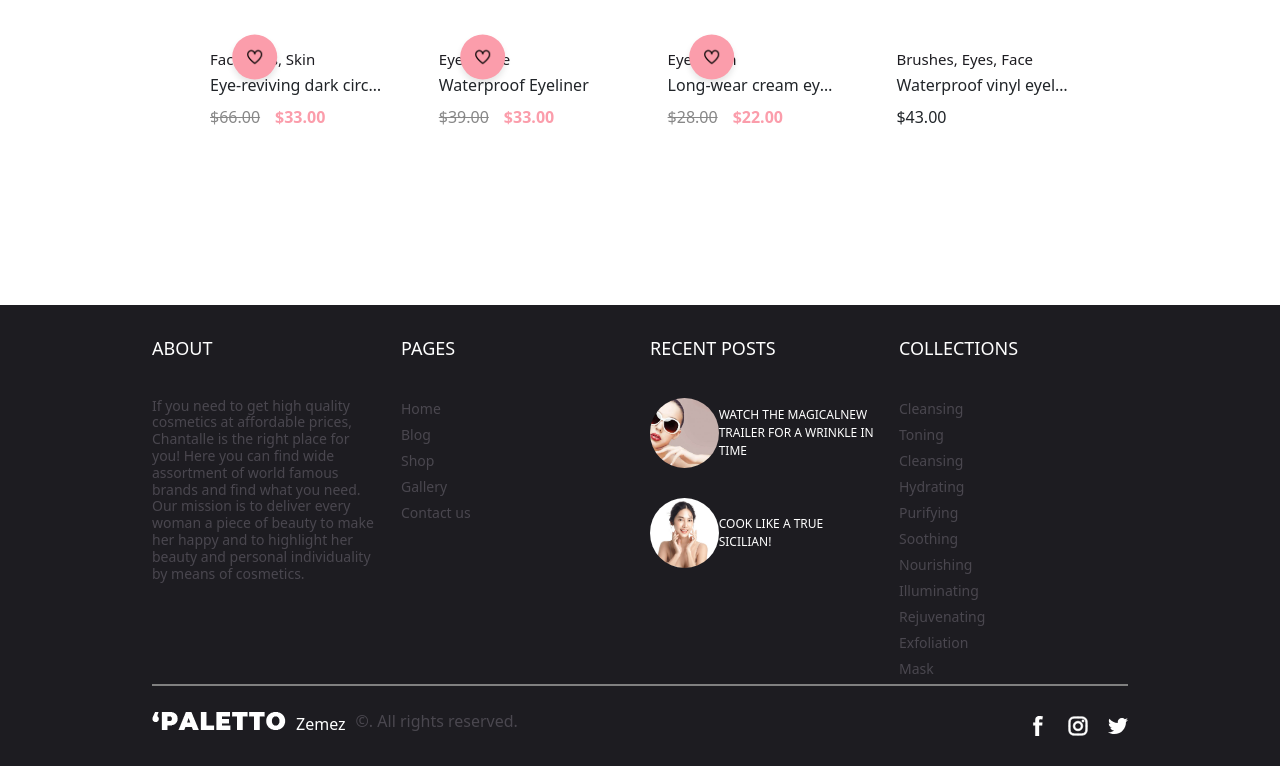
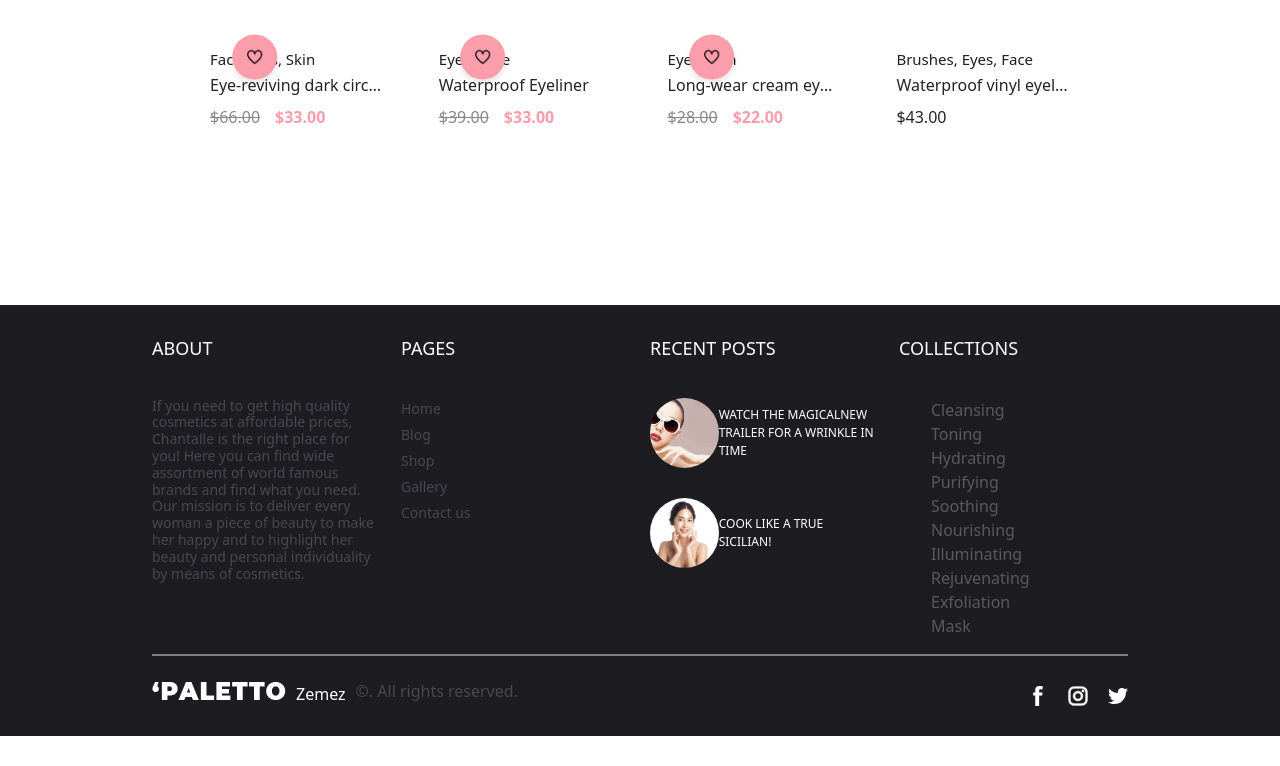
Before and after one commit to vutuankien/Do_an_co_so_phenikaa, a React (Vite) app in the folder frontend/: page /product/1 in a window 1280 px wide. Shown: the part 1626-2392 px from the top of the page. After the commit the page ends 2362 px from the top, so only its background shows below. Built offline with nearby package versions, Linux system fonts and the light colour scheme; no server answers; data requests are answered from the project's data file; sample sign-in values are in the browser's storage.

Commit message:
Enhance UI/UX for better user experience

```diff
--- a/frontend/package.json
+++ b/frontend/package.json
@@ -11,11 +11,11 @@
     "clean": "rimraf node_modules dist"
   },
   "dependencies": {
-    "prop-types": "^15.8.1",
     "axios": "^1.7.9",
     "bootstrap": "^5.3.3",
     "firebase": "^11.3.1",
     "framer-motion": "^12.4.2",
+    "prop-types": "^15.8.1",
     "react": "^18.3.1",
     "react-bootstrap": "^2.10.9",
     "react-dom": "^18.3.1",
@@ -38,6 +38,6 @@
     "postcss": "^8.4.49",
     "rimraf": "^6.0.1",
     "tailwindcss": "^3.4.17",
-    "vite": "^6.0.7"
+    "vite": "^6.1.0"
   }
 }
--- a/frontend/src/components/Footer.css
+++ b/frontend/src/components/Footer.css
@@ -97,6 +97,16 @@ a {
   flex-direction: column;
 }
 
+.collection ul li a {
+  text-decoration: none;
+  color: #5d5959;
+  transition: color 0.3s ease;
+}
+
+.collection ul li a:hover {
+  color: #fb9dab;
+}
+
 .footer-bottom {
   display: flex;
   justify-content: center;
--- a/frontend/src/components/Footer.jsx
+++ b/frontend/src/components/Footer.jsx
@@ -1,5 +1,5 @@
 //import React from 'react'
-import { NavLink } from "react-router-dom";
+import { Link, NavLink } from "react-router-dom";
 import { assets } from "./../assets/assets";
 import "./Footer.css";
 
@@ -84,39 +84,58 @@ const Footer = () => {
         </div>
         <div className="collection">
           <p className="footer-content-title">COLLECTIONS</p>
-          <a href="#" className="turn-page">
+          <ul>
+            <li>
+              <Link to="/shop" state={{ category: "Brushes" }}>
                 Cleansing
-          </a>
-          <a href="#" className="turn-page">
+              </Link>
+            </li>
+            <li>
+              <Link to="/shop" state={{ category: "Eyes" }}>
                 Toning
-          </a>
-          <a href="#" className="turn-page">
-            Cleansing
-          </a>
-          <a href="#" className="turn-page">
+              </Link>
+            </li>
+            <li>
+              <Link to="/shop" state={{ category: "Lips" }}>
                 Hydrating
-          </a>
-          <a href="#" className="turn-page">
+              </Link>
+            </li>
+            <li>
+              <Link to="/shop" state={{ category: "Skin" }}>
                 Purifying
-          </a>
-          <a href="#" className="turn-page">
+              </Link>
+            </li>
+            <li>
+              <Link to="/shop" state={{ category: "Brushes" }}>
                 Soothing
-          </a>
-          <a href="#" className="turn-page">
+              </Link>
+            </li>
+            <li>
+              <Link to="/shop" state={{ category: "Eyes" }}>
                 Nourishing
-          </a>
-          <a href="#" className="turn-page">
+              </Link>
+            </li>
+            <li>
+              <Link to="/shop" state={{ category: "Lips" }}>
                 Illuminating
-          </a>
-          <a href="#" className="turn-page">
+              </Link>
+            </li>
+            <li>
+              <Link to="/shop" state={{ category: "Skin" }}>
                 Rejuvenating
-          </a>
-          <a href="#" className="turn-page">
+              </Link>
+            </li>
+            <li>
+              <Link to="/shop" state={{ category: "Brushes" }}>
                 Exfoliation
-          </a>
-          <a href="#" className="turn-page">
+              </Link>
+            </li>
+            <li>
+              <Link to="/shop" state={{ category: "Face" }}>
                 Mask
-          </a>
+              </Link>
+            </li>
+          </ul>
         </div>
       </div>
       <div className="footer-bottom">
--- a/frontend/src/components/Navbar.jsx
+++ b/frontend/src/components/Navbar.jsx
@@ -35,53 +35,176 @@ const Navbar = ({ onLogout }) => {
                   <div className="face">
                     <p className="droopdown-home-title">FACE MAKEUP</p>
                     <ul>
-                      <li>Cleansing</li>
-                      <li>Toning</li>
-                      <li>Cleansing</li>
-                      <li>Hydrating</li>
-                      <li>Purifying</li>
-                      <li>Soothing</li>
-                      <li>Nourishing</li>
-                      <li>Illuminating</li>
-                      <li>Rejuvenating</li>
-                      <li>Exfoliation</li>
-                      <li>Mask</li>
+                      <li>
+                        <Link to="/shop" state={{ category: "Brushes" }}>
+                          Cleansing
+                        </Link>
+                      </li>
+                      <li>
+                        <Link to="/shop" state={{ category: "Eyes" }}>
+                          Toning
+                        </Link>
+                      </li>
+                      <li>
+                        <Link to="/shop" state={{ category: "Lips" }}>
+                          Hydrating
+                        </Link>
+                      </li>
+                      <li>
+                        <Link to="/shop" state={{ category: "Skin" }}>
+                          Purifying
+                        </Link>
+                      </li>
+                      <li>
+                        <Link to="/shop" state={{ category: "Brushes" }}>
+                          Soothing
+                        </Link>
+                      </li>
+                      <li>
+                        <Link to="/shop" state={{ category: "Eyes" }}>
+                          Nourishing
+                        </Link>
+                      </li>
+                      <li>
+                        <Link to="/shop" state={{ category: "Lips" }}>
+                          Illuminating
+                        </Link>
+                      </li>
+                      <li>
+                        <Link to="/shop" state={{ category: "Skin" }}>
+                          Rejuvenating
+                        </Link>
+                      </li>
+                      <li>
+                        <Link to="/shop" state={{ category: "Brushes" }}>
+                          Exfoliation
+                        </Link>
+                      </li>
+                      <li>
+                        <Link to="/shop" state={{ category: "Face" }}>
+                          Mask
+                        </Link>
+                      </li>
                     </ul>
                   </div>
                   <div className="eye">
                     <p className="droopdown-home-title">EYE MAKEUP</p>
                     <ul>
-                      <li>Eyebrows</li>
-                      <li>Base</li>
-                      <li>Eye shadows</li>
-                      <li>Eyeliner pencils</li>
-                      <li>Eyeliners</li>
-                      <li>Mascaras</li>
-                      <li>False eyelashes</li>
-                      <li>Eyelash extensions</li>
-                      <li>Palettes</li>
-                      <li>Eyeliners</li>
+                      <li>
+                        <Link to="/shop" state={{ category: "Brushes" }}>
+                          Eyebrows
+                        </Link>
+                      </li>
+                      <li>
+                        <Link to="/shop" state={{ category: "Eyes" }}>
+                          Base
+                        </Link>
+                      </li>
+                      <li>
+                        <Link to="/shop" state={{ category: "Lips" }}>
+                          Eye shadows
+                        </Link>
+                      </li>
+                      <li>
+                        <Link to="/shop" state={{ category: "Skin" }}>
+                          Eyeliner pencils
+                        </Link>
+                      </li>
+                      <li>
+                        <Link to="/shop" state={{ category: "Brushes" }}>
+                          Eyeliners
+                        </Link>
+                      </li>
+                      <li>
+                        <Link to="/shop" state={{ category: "Eyes" }}>
+                          Mascaras
+                        </Link>
+                      </li>
+                      <li>
+                        <Link to="/shop" state={{ category: "Lips" }}>
+                          False eyelashes
+                        </Link>
+                      </li>
+                      <li>
+                        <Link to="/shop" state={{ category: "Skin" }}>
+                          Eyelash extensions
+                        </Link>
+                      </li>
+                      <li>
+                        <Link to="/shop" state={{ category: "Brushes" }}>
+                          Palettes
+                        </Link>
+                      </li>
+                      <li>
+                        <Link to="/shop" state={{ category: "Face" }}>
+                          Eyeliner
+                        </Link>
+                      </li>
                     </ul>
                   </div>
                   <div className="lip">
                     <p className="droopdown-home-title">LIP MAKEUP</p>
                     <ul>
-                      <li>Lip liners</li>
-                      <li>Lipsticks</li>
-                      <li>Lip gloss</li>
+                      <li>
+                        <Link to="/shop" state={{ category: "Lips" }}>
+                          Lip liners
+                        </Link>
+                      </li>
+                      <li>
+                        <Link to="/shop" state={{ category: "Lips" }}>
+                          Lipsticks
+                        </Link>
+                      </li>
+                      <li>
+                        <Link to="/shop" state={{ category: "Lips" }}>
+                          Lip gloss
+                        </Link>
+                      </li>
                     </ul>
                   </div>
                   <div className="accessories">
                     <p className="droopdown-home-title">ACCESSORIES </p>
                     <ul>
-                      <li>Brushes</li>
-                      <li>Sponges and powder puffs</li>
-                      <li>Tweezers</li>
-                      <li>Pencil sharpeners</li>
-                      <li>Scissors</li>
-                      <li>Comedo extractor</li>
-                      <li>Make-up bags</li>
-                      <li>Mirrors</li>
+                      <li>
+                        <Link to="/shop" state={{ category: "Brushes" }}>
+                          Brushes
+                        </Link>
+                      </li>
+                      <li>
+                        <Link to="/shop" state={{ category: "Eyes" }}>
+                          Sponges and powder puffs
+                        </Link>
+                      </li>
+                      <li>
+                        <Link to="/shop" state={{ category: "Lips" }}>
+                          Tweezers
+                        </Link>
+                      </li>
+                      <li>
+                        <Link to="/shop" state={{ category: "Skin" }}>
+                          Pecil sharpeners
+                        </Link>
+                      </li>
+                      <li>
+                        <Link to="/shop" state={{ category: "Brushes" }}>
+                          Scissors
+                        </Link>
+                      </li>
+                      <li>
+                        <Link to="/shop" state={{ category: "Eyes" }}>
+                          Comedo extrator
+                        </Link>
+                      </li>
+                      <li>
+                        <Link to="/shop" state={{ category: "Lips" }}>
+                          Make-up bags
+                        </Link>
+                      </li>
+                      <li>
+                        <Link to="/shop" state={{ category: "Skin" }}>
+                          Mirrors
+                        </Link>
+                      </li>
                     </ul>
                   </div>
                 </div>
--- a/frontend/src/pages/Shop.jsx
+++ b/frontend/src/pages/Shop.jsx
@@ -3,6 +3,7 @@ import Sidebar from "../components/Sidebar";
 import ProductList from "../components/ProductList";
 import { useState, useEffect } from "react";
 import "./Shop.css";
+import { useLocation } from "react-router-dom"; // import useLocation
 
 const Shop = () => {
   const [sortOption, setSortOption] = useState("default");
@@ -15,12 +16,25 @@ const Shop = () => {
     price: 98,
   });
 
+  const location = useLocation(); // sử dụng useLocation để lấy location
+  const { category } = location.state || {}; // lấy category từ state, nếu có
+
   useEffect(() => {
     const savedFilters = JSON.parse(localStorage.getItem("activeFilters"));
     if (savedFilters) {
       setActiveFilters(savedFilters);
     }
   }, []);
+
+  useEffect(() => {
+    if (category) {
+      // Nếu category có giá trị, cập nhật activeFilters với category
+      setActiveFilters((prev) => ({
+        ...prev,
+        categories: [category], // Chỉ lọc theo category nhận được từ Link
+      }));
+    }
+  }, [category]); // Chạy khi category thay đổi
 
   const removeFilter = (key) => {
     setActiveFilters((prev) => {
```
Also changed, not shown: frontend/server/db.json (+13 -6 lines), frontend/src/components/Navbar.css (+10 -0 lines), 1 other file (tests, documents, lock files or other folders). Lines whose indentation alone changed are shown as unchanged.
